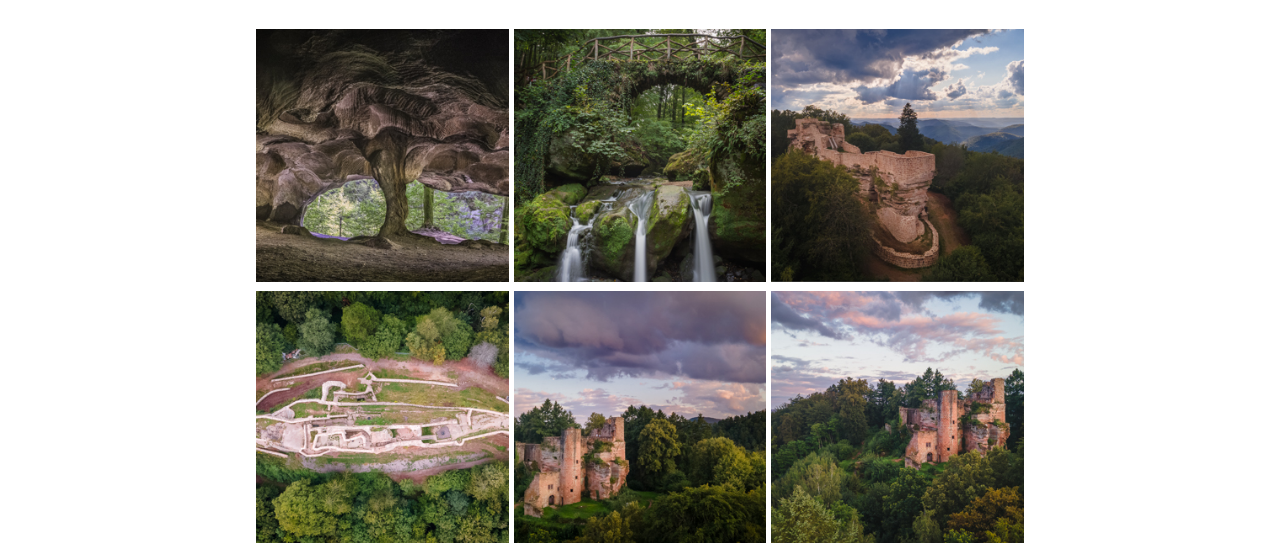
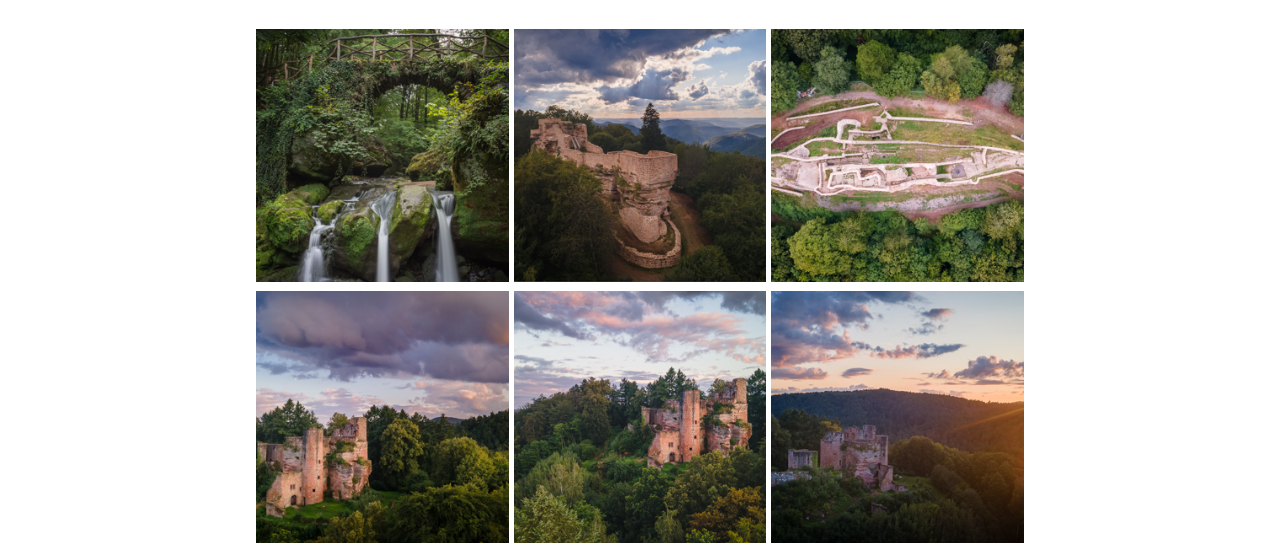
Before and after one commit to jalexphotos/jalexphotos.github.io, a plain HTML site: page gallery.html in a window 1280 px wide. Shown: the part 225-774 px from the top of the page. Drawn offline with nearby package versions, Linux system fonts and the light colour scheme.

Commit message:
Update gallery.html

```diff
--- a/gallery.html
+++ b/gallery.html
@@ -49,9 +49,7 @@
     <div class="container">
         <div class="gallery">
             <!-- 2023 -->
-            <a href="images/2023/7.jpg" data-lightbox="All" data-title="Hohllay Cave">
-                <img src="images/thumbs/2023/7.jpg" alt="">
-            </a>
+
             <a href="images/2023/6.jpg" data-lightbox="All" data-title="Schiessentuempel Waterfall">
                 <img src="images/thumbs/2023/6.jpg" alt="">
             </a>
```
